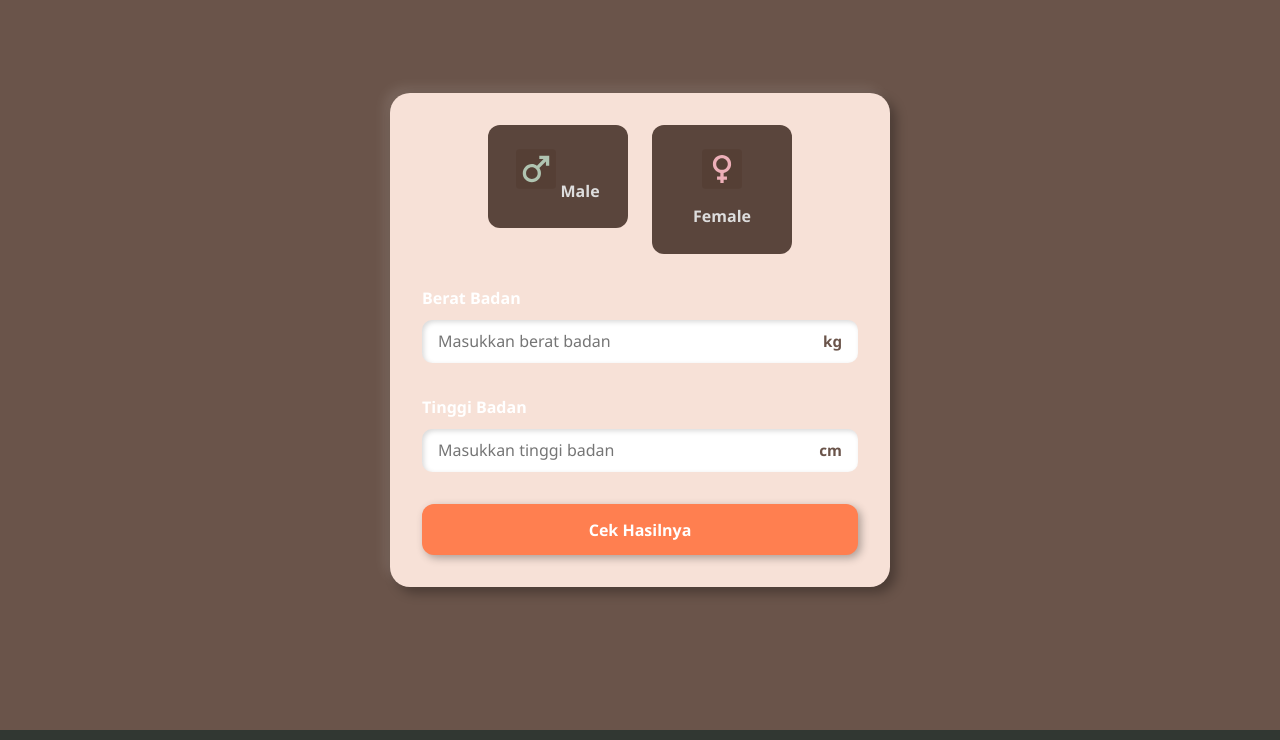
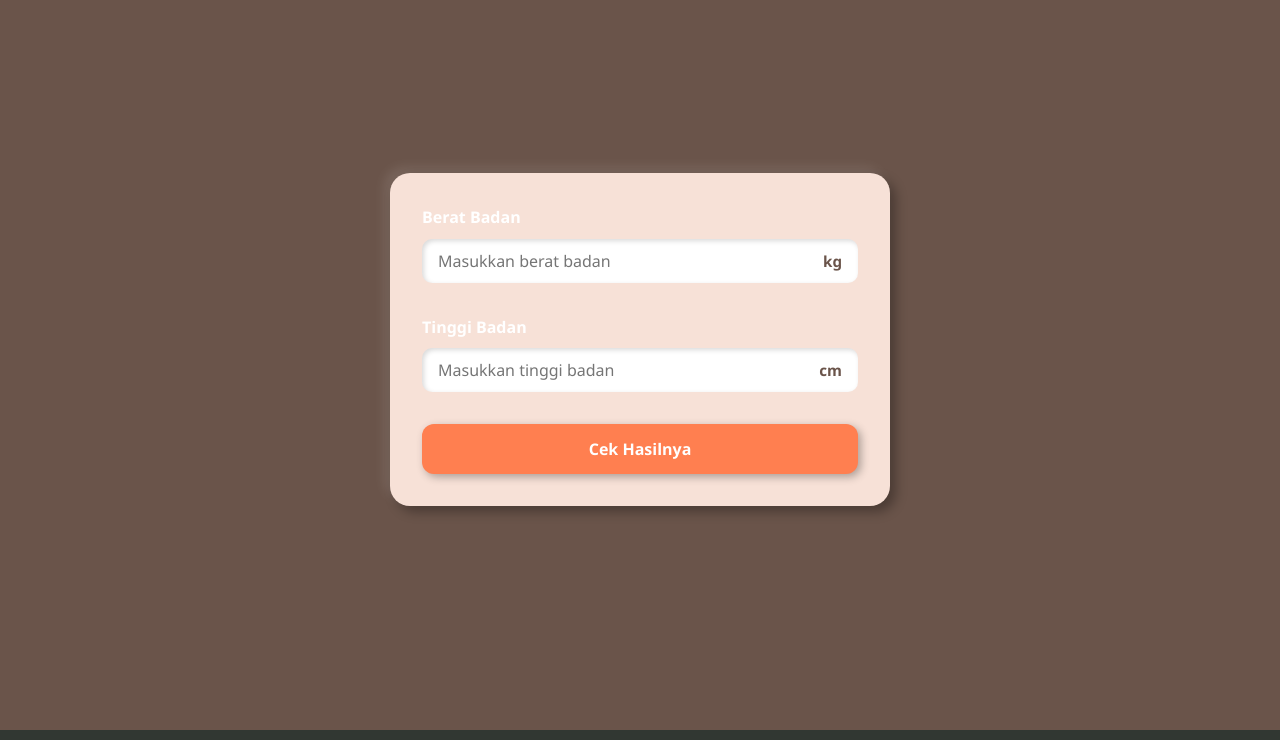
Before and after one commit to zilyasri/ibmcal, a plain HTML site: page index.html in a window 1280 px wide. Shown: the part 1340-2080 px from the top of the page. Drawn offline with Linux system fonts and the light colour scheme.

Commit message:
remove gender input from html form

```diff
--- a/index.html
+++ b/index.html
@@ -42,7 +42,7 @@
 
         <section id="calculator" class="calculator-container">
             <form>
-                <div class="gender-selection">
+              <!--  <div class="gender-selection">
                     <label class="gender-option">
                         <input type="radio" name="gender" value="male">
                         <div class="gender-box">
@@ -58,7 +58,7 @@
                             <span>Female</span>
                         </div>
                     </label>
-                </div>
+                </div> -->
 
 
                 <!-- Berat Badan -->
```
